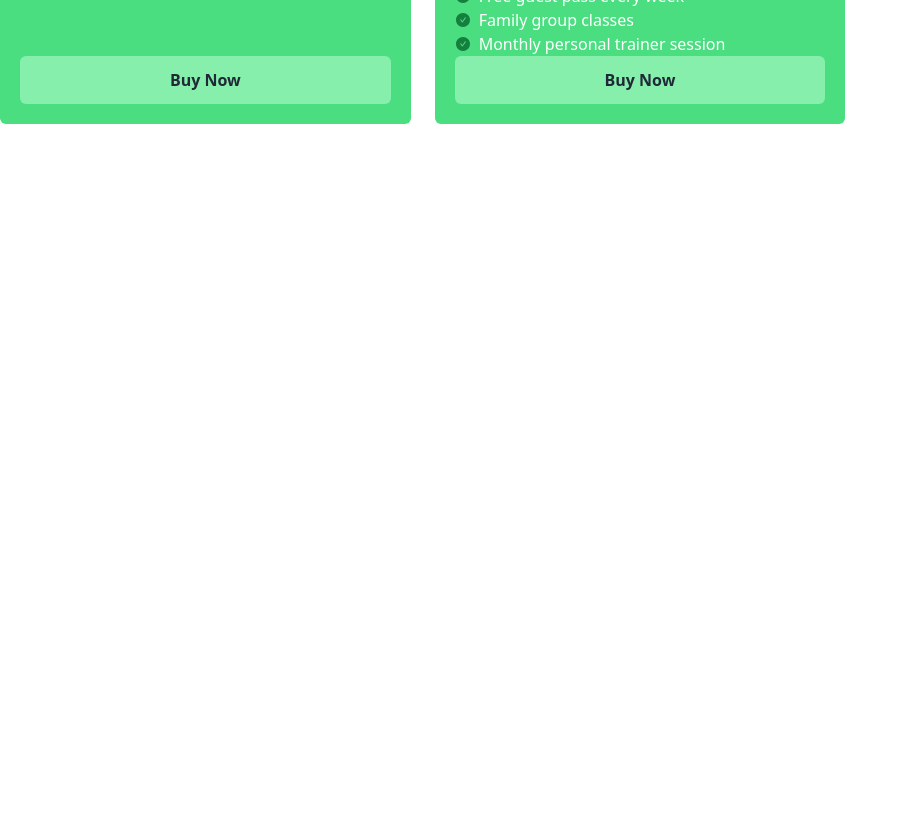
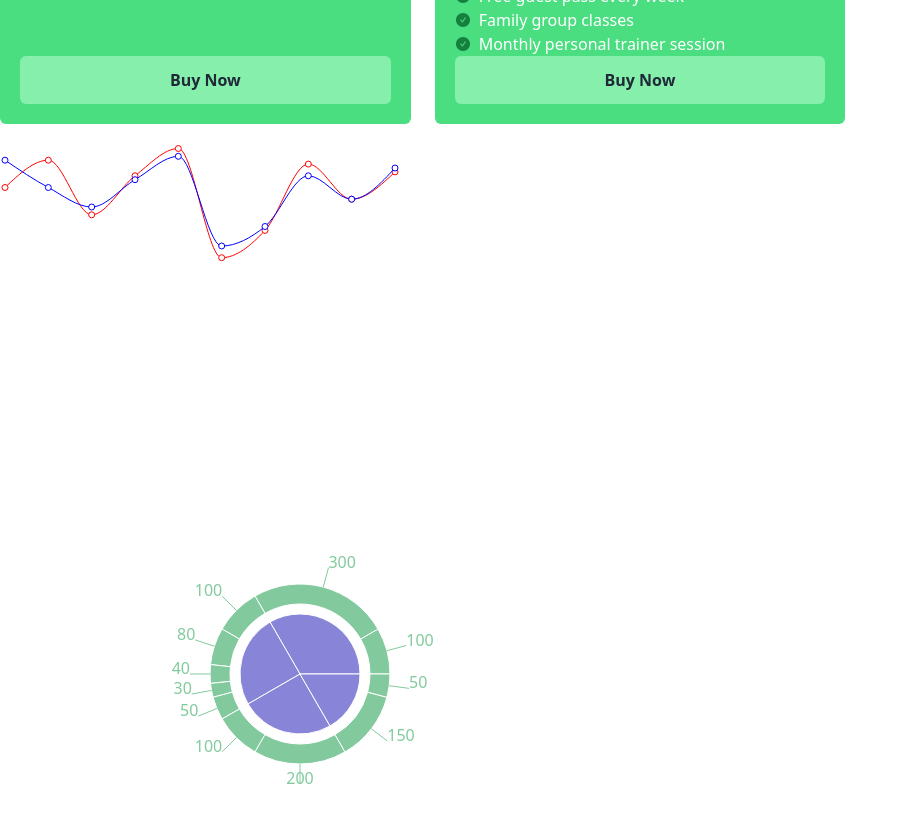
Before and after one commit to zobayerhb/res-tail-axios-rechart, a React (Vite) app: page / in a window 1280 px wide. Shown: the part 580-1402 px from the top of the page, without its empty margins (0-908 px from the left). Before the commit the page ends 800 px from the top, so only its background shows below. Built offline with nearby package versions, Linux system fonts and the light colour scheme.

Commit message:
line chart draw

```diff
--- a/package.json
+++ b/package.json
@@ -13,7 +13,8 @@
     "prop-types": "^15.8.1",
     "react": "^18.3.1",
     "react-dom": "^18.3.1",
-    "react-icons": "^5.3.0"
+    "react-icons": "^5.3.0",
+    "recharts": "^2.13.2"
   },
   "devDependencies": {
     "@eslint/js": "^9.13.0",
--- a/src/App.jsx
+++ b/src/App.jsx
@@ -1,5 +1,7 @@
 import "./App.css";
+import LineCharts from "./components/LineCharts/LineCharts";
 import NavBar from "./components/NavBar/NavBar";
+import PieChart from "./components/PieChart/PieChart";
 import PricingOptions from "./components/PricingOptions/PricingOptions";
 
 function App() {
@@ -7,6 +9,8 @@ function App() {
     <>
      <NavBar></NavBar>
      <PricingOptions></PricingOptions>
+     <LineCharts></LineCharts>
+     <PieChart></PieChart>
     </>
   );
 }
--- /dev/null
+++ b/src/components/LineCharts/LineCharts.jsx
@@ -0,0 +1,27 @@
+import { LineChart, Line } from "recharts";
+
+const LineCharts = () => {
+  const students = [
+    { name: "Alice", math: 85, chemistry: 78, physics: 92 },
+    { name: "Bob", math: 92, chemistry: 89, physics: 85 },
+    { name: "Charlie", math: 78, chemistry: 85, physics: 80 },
+    { name: "Diana", math: 88, chemistry: 92, physics: 87 },
+    { name: "Edward", math: 95, chemistry: 90, physics: 93 },
+    { name: "Fiona", math: 67, chemistry: 72, physics: 70 },
+    { name: "George", math: 74, chemistry: 79, physics: 75 },
+    { name: "Helen", math: 91, chemistry: 84, physics: 88 },
+    { name: "Ian", math: 82, chemistry: 76, physics: 82 },
+    { name: "Jane", math: 89, chemistry: 91, physics: 90 },
+  ];
+
+  return (
+    <div>
+      <LineChart width={400} height={400} data={students}>
+        <Line type="monotone" dataKey="math" stroke="red" />
+        <Line type="monotone" dataKey="physics" stroke="blue" />
+      </LineChart>
+    </div>
+  );
+};
+
+export default LineCharts;
--- /dev/null
+++ b/src/components/PieChart/PieChart.jsx
@@ -0,0 +1,32 @@
+import { PieChart as PChart, Pie } from "recharts";
+
+const PieChart = () => {
+  const data01 = [
+    { name: "Group A", value: 400 },
+    { name: "Group B", value: 300 },
+    { name: "Group C", value: 300 },
+    { name: "Group D", value: 200 },
+  ];
+  const data02 = [
+    { name: "A1", value: 100 },
+    { name: "A2", value: 300 },
+    { name: "B1", value: 100 },
+    { name: "B2", value: 80 },
+    { name: "B3", value: 40 },
+    { name: "B4", value: 30 },
+    { name: "B5", value: 50 },
+    { name: "C1", value: 100 },
+    { name: "C2", value: 200 },
+    { name: "D1", value: 150 },
+    { name: "D2", value: 50 },
+  ];
+
+  return <div>
+    <PChart width={600} height={300}>
+        <Pie data={data01} dataKey='value' fill="#8884d8" outerRadius={60}></Pie>
+        <Pie data={data02} dataKey='value' cx="50%" cy="50%" fill="#82ca9d" innerRadius={70} outerRadius={90} label></Pie>
+    </PChart>
+  </div>;
+};
+
+export default PieChart;
```
Also changed, not shown: 1 other file (tests, documents, lock files or other folders).
